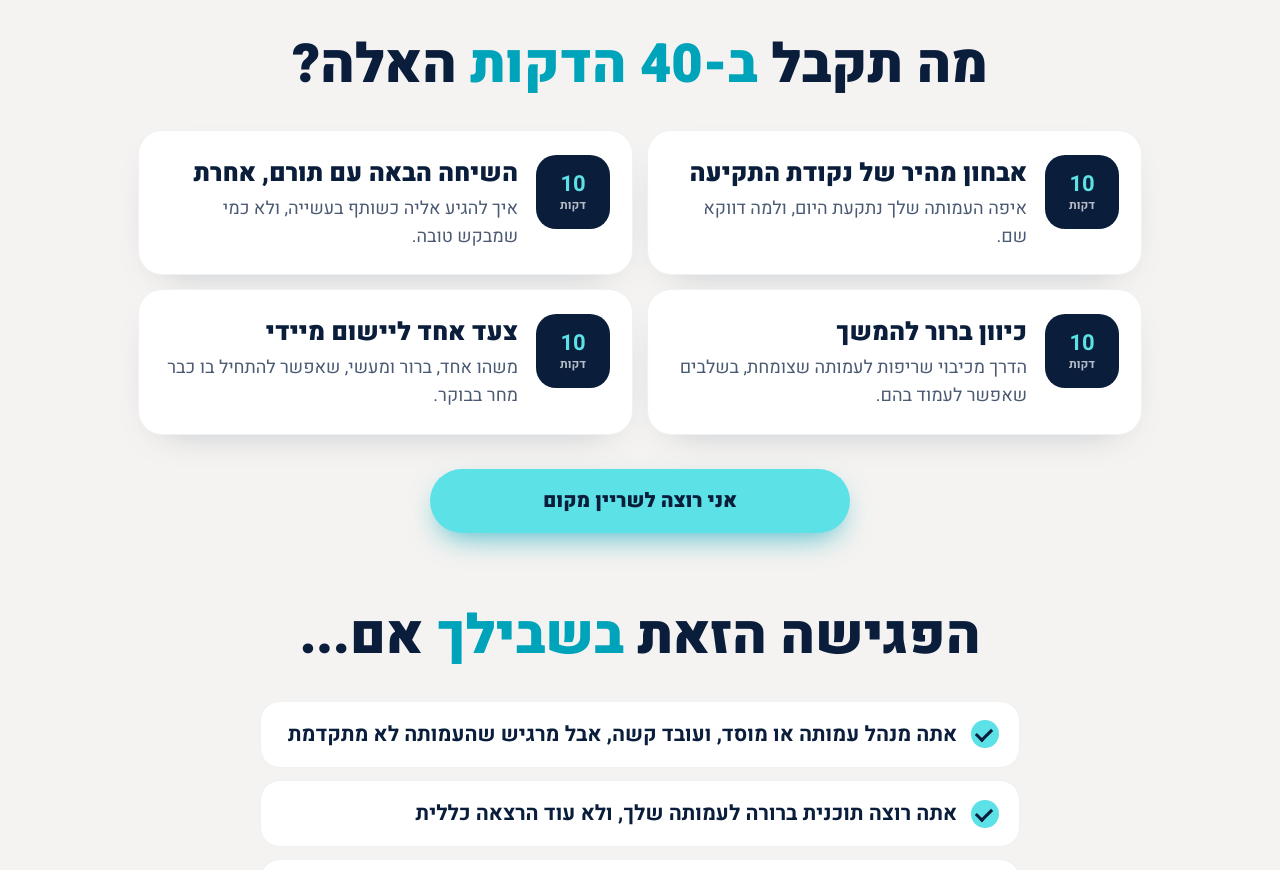
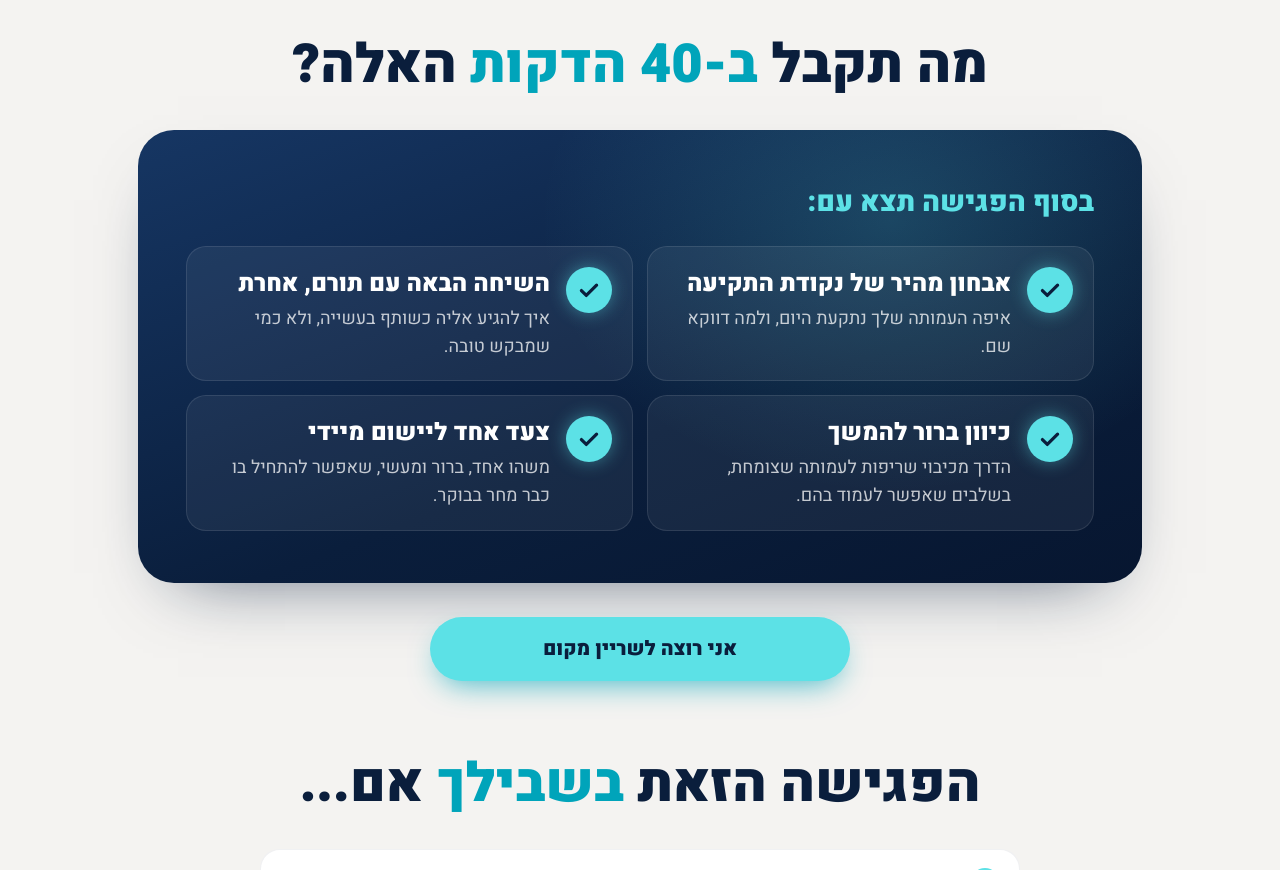
Before and after one commit to yhk207137-collab/amuta-menatzachat, a plain HTML site: page thank-you.html in a window 1280 px wide. Shown: the part 1460-2330 px from the top of the page. Drawn offline with Linux system fonts and the light colour scheme; no server answers.

Commit message:
Consult page: outcomes list instead of 10-minute split; single dial ring
Co-Authored-By: Claude Opus 5.5 <noreply@anthropic.com>

```diff
--- a/offer.css
+++ b/offer.css
@@ -32,10 +32,7 @@
 .of-dial svg{width:100%;height:100%;transform:rotate(-90deg);overflow:visible}
 .of-dial .trk{fill:none;stroke:rgba(255,255,255,.08);stroke-width:14}
 .of-dial .seg{fill:none;stroke-width:14;stroke-linecap:round;stroke-dasharray:0 1000;animation:of-draw 1.1s cubic-bezier(.3,.8,.3,1) forwards}
-.of-dial .seg:nth-of-type(2){stroke:#5CE1E6;animation-delay:.3s}
-.of-dial .seg:nth-of-type(3){stroke:#3fc6d6;animation-delay:.7s}
-.of-dial .seg:nth-of-type(4){stroke:#1fb0c6;animation-delay:1.1s}
-.of-dial .seg:nth-of-type(5){stroke:#00A4BA;animation-delay:1.5s}
+.of-dial .seg{stroke:url(#ofg);animation-duration:2.2s;animation-delay:.3s}
 @keyframes of-draw{to{stroke-dasharray:var(--len) 1000}}
 .of-dial-c{position:absolute;inset:0;display:flex;flex-direction:column;align-items:center;justify-content:center;text-align:center}
 .of-dial-c b{font-size:clamp(80px,20vw,128px);font-weight:900;line-height:.9;color:#fff}
@@ -48,13 +45,15 @@
 
 /* the 40 minutes, step by step */
 .of-plan{max-width:1100px;margin:0 auto;padding:clamp(64px,9vw,96px) clamp(16px,4vw,48px) 30px}
-.of-steps{list-style:none;margin:0;padding:0;display:grid;gap:14px;counter-reset:s}
-.of-steps li{position:relative;display:grid;grid-template-columns:auto 1fr;gap:6px 18px;align-items:start;padding:24px 22px;border-radius:24px;background:#fff;border:1px solid rgba(10,30,60,.06);box-shadow:0 14px 40px -26px rgba(10,30,60,.35)}
-.of-min{grid-row:span 2;display:flex;flex-direction:column;align-items:center;justify-content:center;width:74px;height:74px;border-radius:20px;background:var(--navy);color:var(--cyan);font-weight:900;line-height:1}
-.of-min b{font-size:22px}
-.of-min small{margin-top:4px;font-size:12px;color:rgba(255,255,255,.7);font-weight:700}
-.of-steps h3{margin:4px 0 0;font-size:clamp(21px,2.6vw,25px);font-weight:900;line-height:1.2}
-.of-steps p{margin:0;font-size:clamp(16.5px,2vw,18px);color:var(--muted);line-height:1.55}
+.of-get{position:relative;margin-top:8px;padding:clamp(28px,5vw,52px) clamp(20px,4vw,48px);border-radius:clamp(24px,3vw,36px);background:linear-gradient(160deg,#163663,var(--navy) 60%,#071630);color:#fff;box-shadow:0 30px 70px -40px rgba(10,30,60,.7);overflow:hidden}
+.of-get::before{content:"";position:absolute;inset:-40% -10% auto auto;width:70%;height:120%;background:radial-gradient(closest-side,rgba(92,225,230,.18),rgba(92,225,230,0));pointer-events:none}
+.of-get-t{position:relative;margin:0 0 22px;font-size:clamp(22px,3vw,28px);font-weight:900;color:var(--cyan)}
+.of-gets{position:relative;list-style:none;margin:0;padding:0;display:grid;gap:14px}
+.of-gets li{display:grid;grid-template-columns:auto 1fr;gap:16px;align-items:start;padding:20px;border-radius:20px;background:rgba(255,255,255,.06);border:1px solid rgba(255,255,255,.1)}
+.of-ck{display:flex;align-items:center;justify-content:center;width:46px;height:46px;border-radius:50%;background:var(--cyan);box-shadow:0 0 18px rgba(92,225,230,.45)}
+.of-ck svg{width:26px;height:26px;fill:none;stroke:var(--navy);stroke-width:3;stroke-linecap:round;stroke-linejoin:round}
+.of-gets h3{margin:2px 0 6px;font-size:clamp(20px,2.5vw,24px);font-weight:900;line-height:1.25;color:#fff}
+.of-gets p{margin:0;font-size:clamp(16.5px,2vw,18px);line-height:1.55;color:rgba(255,255,255,.75)}
 .of-mid-cta{max-width:420px;margin:34px auto 0}
 
 /* testimonials */
@@ -79,7 +78,7 @@
 
 @media (min-width:720px){
   .of-quotes{grid-template-columns:repeat(3,1fr)}
-  .of-steps{grid-template-columns:1fr 1fr}
+  .of-gets{grid-template-columns:1fr 1fr}
 }
 @media (min-width:960px){
   .of-hero-in{grid-template-columns:1.25fr .75fr}
--- a/thank-you.html
+++ b/thank-you.html
@@ -11,7 +11,7 @@
 <link rel="preload" href="assets/heebo-hebrew-900-normal.woff2" as="font" type="font/woff2" crossorigin>
 <link rel="stylesheet" href="styles.css?v=offer1">
 <link rel="stylesheet" href="consult.css?v=offer1">
-<link rel="stylesheet" href="offer.css?v=offer1">
+<link rel="stylesheet" href="offer.css?v=offer2">
 </head>
 <body class="of">
 
@@ -55,10 +55,8 @@
       <div class="of-dial" aria-hidden="true">
         <svg viewBox="0 0 400 400">
           <circle class="trk" cx="200" cy="200" r="170"/>
-          <circle class="seg" cx="200" cy="200" r="170" style="--len:253;stroke-dashoffset:-7"/>
-          <circle class="seg" cx="200" cy="200" r="170" style="--len:253;stroke-dashoffset:-274"/>
-          <circle class="seg" cx="200" cy="200" r="170" style="--len:253;stroke-dashoffset:-541"/>
-          <circle class="seg" cx="200" cy="200" r="170" style="--len:253;stroke-dashoffset:-808"/>
+          <defs><linearGradient id="ofg" x1="0" y1="0" x2="1" y2="1"><stop offset="0" stop-color="#5CE1E6"/><stop offset="1" stop-color="#00A4BA"/></linearGradient></defs>
+          <circle class="seg" cx="200" cy="200" r="170" style="--len:1068"/>
         </svg>
         <div class="of-dial-c"><b>40</b><span>דקות</span><small>שעושות סדר בעמותה שלך</small></div>
       </div>
@@ -76,12 +74,15 @@
   <!-- WHAT YOU GET -->
   <section class="of-plan">
     <h2 class="sec-title" data-reveal>מה תקבל <em>ב-40 הדקות</em> האלה?</h2>
-    <ol class="of-steps">
-      <li data-reveal><span class="of-min"><b>10</b><small>דקות</small></span><h3>אבחון מהיר של נקודת התקיעה</h3><p>איפה העמותה שלך נתקעת היום, ולמה דווקא שם.</p></li>
-      <li data-reveal><span class="of-min"><b>10</b><small>דקות</small></span><h3>השיחה הבאה עם תורם, אחרת</h3><p>איך להגיע אליה כשותף בעשייה, ולא כמי שמבקש טובה.</p></li>
-      <li data-reveal><span class="of-min"><b>10</b><small>דקות</small></span><h3>כיוון ברור להמשך</h3><p>הדרך מכיבוי שריפות לעמותה שצומחת, בשלבים שאפשר לעמוד בהם.</p></li>
-      <li data-reveal><span class="of-min"><b>10</b><small>דקות</small></span><h3>צעד אחד ליישום מיידי</h3><p>משהו אחד, ברור ומעשי, שאפשר להתחיל בו כבר מחר בבוקר.</p></li>
-    </ol>
+    <div class="of-get" data-reveal>
+      <p class="of-get-t">בסוף הפגישה תצא עם:</p>
+      <ul class="of-gets">
+        <li data-reveal><span class="of-ck" aria-hidden="true"><svg viewBox="0 0 24 24"><path d="M5 12.5l4.5 4.5L19 7.5"/></svg></span><div><h3>אבחון מהיר של נקודת התקיעה</h3><p>איפה העמותה שלך נתקעת היום, ולמה דווקא שם.</p></div></li>
+        <li data-reveal><span class="of-ck" aria-hidden="true"><svg viewBox="0 0 24 24"><path d="M5 12.5l4.5 4.5L19 7.5"/></svg></span><div><h3>השיחה הבאה עם תורם, אחרת</h3><p>איך להגיע אליה כשותף בעשייה, ולא כמי שמבקש טובה.</p></div></li>
+        <li data-reveal><span class="of-ck" aria-hidden="true"><svg viewBox="0 0 24 24"><path d="M5 12.5l4.5 4.5L19 7.5"/></svg></span><div><h3>כיוון ברור להמשך</h3><p>הדרך מכיבוי שריפות לעמותה שצומחת, בשלבים שאפשר לעמוד בהם.</p></div></li>
+        <li data-reveal><span class="of-ck" aria-hidden="true"><svg viewBox="0 0 24 24"><path d="M5 12.5l4.5 4.5L19 7.5"/></svg></span><div><h3>צעד אחד ליישום מיידי</h3><p>משהו אחד, ברור ומעשי, שאפשר להתחיל בו כבר מחר בבוקר.</p></div></li>
+      </ul>
+    </div>
     <div class="of-mid-cta" data-reveal data-open-only><a class="btn" href="book.html" data-book>אני רוצה לשריין מקום</a></div>
   </section>
 
```
